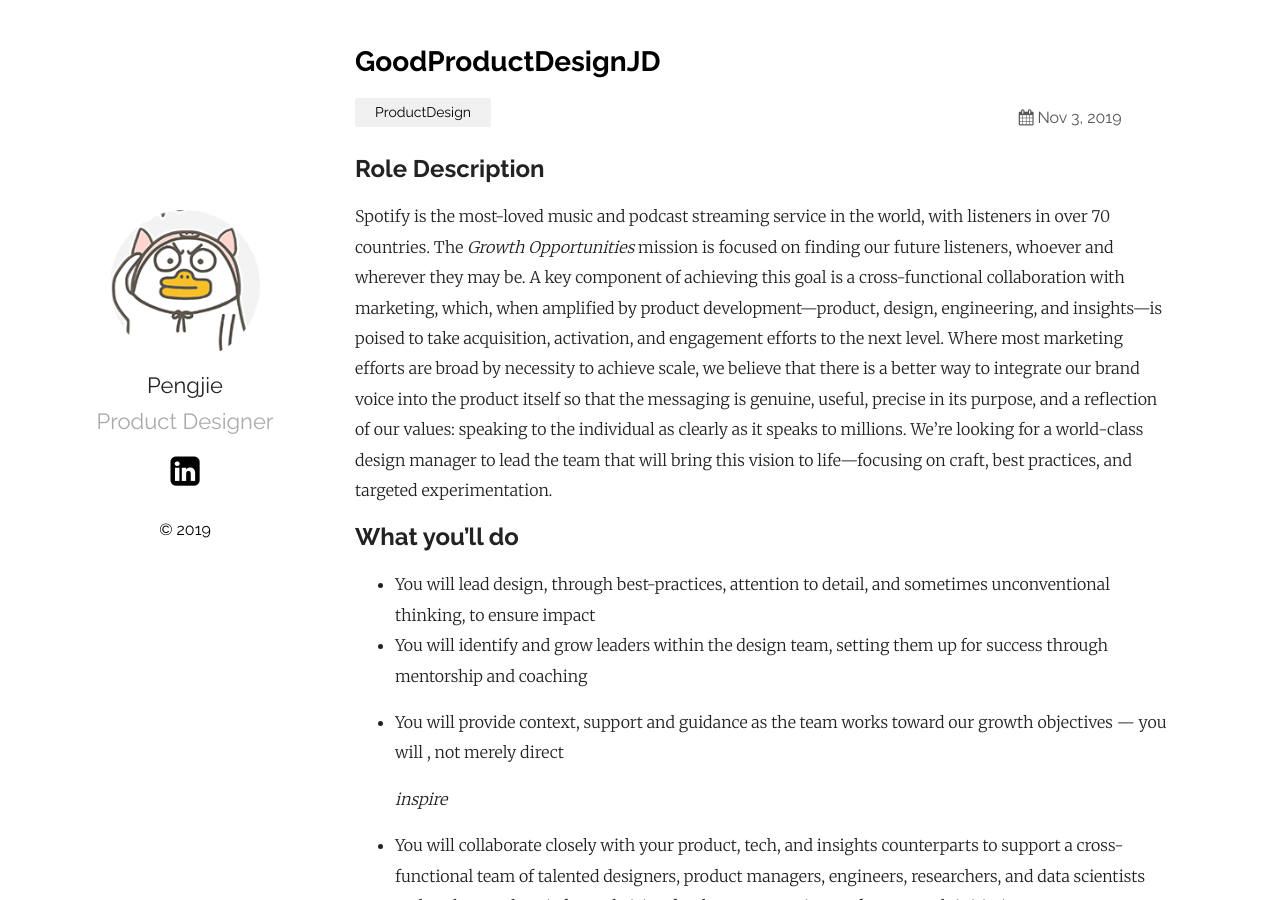
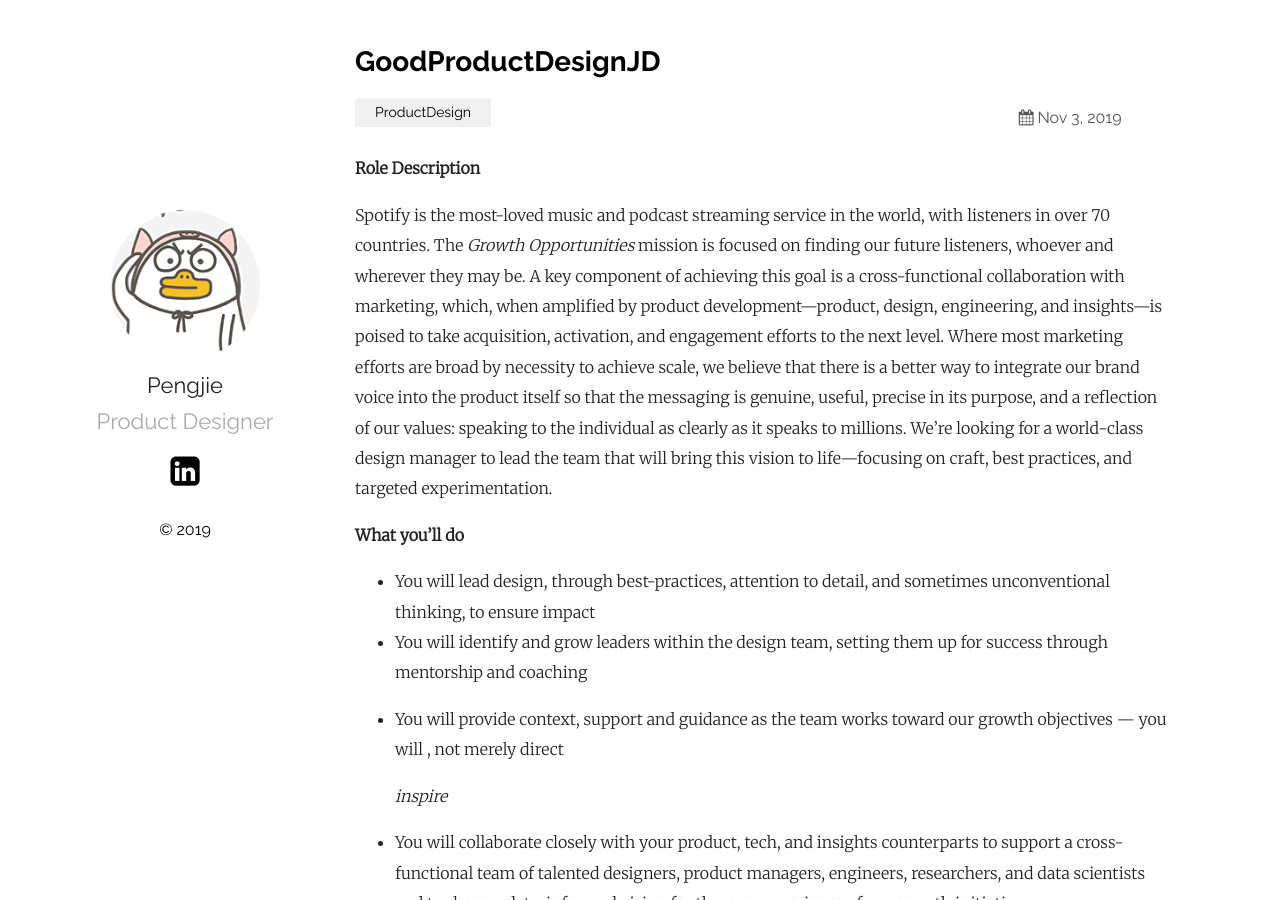
Before and after one commit to zhaopengjie/zhaopengjie, a Jekyll site: the page built from _posts/2019-11-04-GoodProductDesignJD.md, in a window 1280 px wide and 900 px high. Built offline with Jekyll 4.4.1, drawn with Linux system fonts in a browser that asks for light colours.

```diff
--- a/_posts/2019-11-04-GoodProductDesignJD.md
+++ b/_posts/2019-11-04-GoodProductDesignJD.md
@@ -5,11 +5,11 @@ date:   2019-11-03 21:03:36 +0530
 categories: ProductDesign
 ---
 
-## **Role Description**
+**Role Description**
 
 Spotify is the most-loved music and podcast streaming service in the world, with listeners in over 70 countries. The *Growth Opportunities* mission is focused on finding our future listeners, whoever and wherever they may be. A key component of achieving this goal is a cross-functional collaboration with marketing, which, when amplified by product development—product, design, engineering, and insights—is poised to take acquisition, activation, and engagement efforts to the next level. Where most marketing efforts are broad by necessity to achieve scale, we believe that there is a better way to integrate our brand voice into the product itself so that the messaging is genuine, useful, precise in its purpose, and a reflection of our values: speaking to the individual as clearly as it speaks to millions. We’re looking for a world-class design manager to lead the team that will bring this vision to life—focusing on craft, best practices, and targeted experimentation.
 
-## **What you’ll do**
+**What you’ll do**
 
 - You will lead design, through best-practices, attention to detail, and sometimes unconventional thinking, to ensure impact
 - You will identify and grow leaders within the design team, setting them up for success through mentorship and coaching
@@ -21,7 +21,7 @@ Spotify is the most-loved music and podcast streaming service in the world, with
 - You will be accountable for the breadth of the growth efforts based in New York and will report to the Design Director for the Growth Opportunities mission
 - You will be based in New York but travel to other offices to work with other teams within the Growth Opportunities mission
 
-## **Who you are**
+**Who you are**
 
 - You have 5+ years of experience leading design teams at consumer-focused companies
 - You are passionate about design and what it can do for the music, content, and technology industries
@@ -30,7 +30,7 @@ Spotify is the most-loved music and podcast streaming service in the world, with
 - You have experience working with growth initiatives in some capacity
 - You want to make an impact and take on big complex issues
 
-## **What we value**
+**What we value**
 
 A true creative who is user focused, collaborative, transparent, passionate and playful. We believe our culture is a core part of what makes Spotify successful. We’re looking for someone who understands our culture, will thrive within it, and will help shape it as it evolves.
 
```
